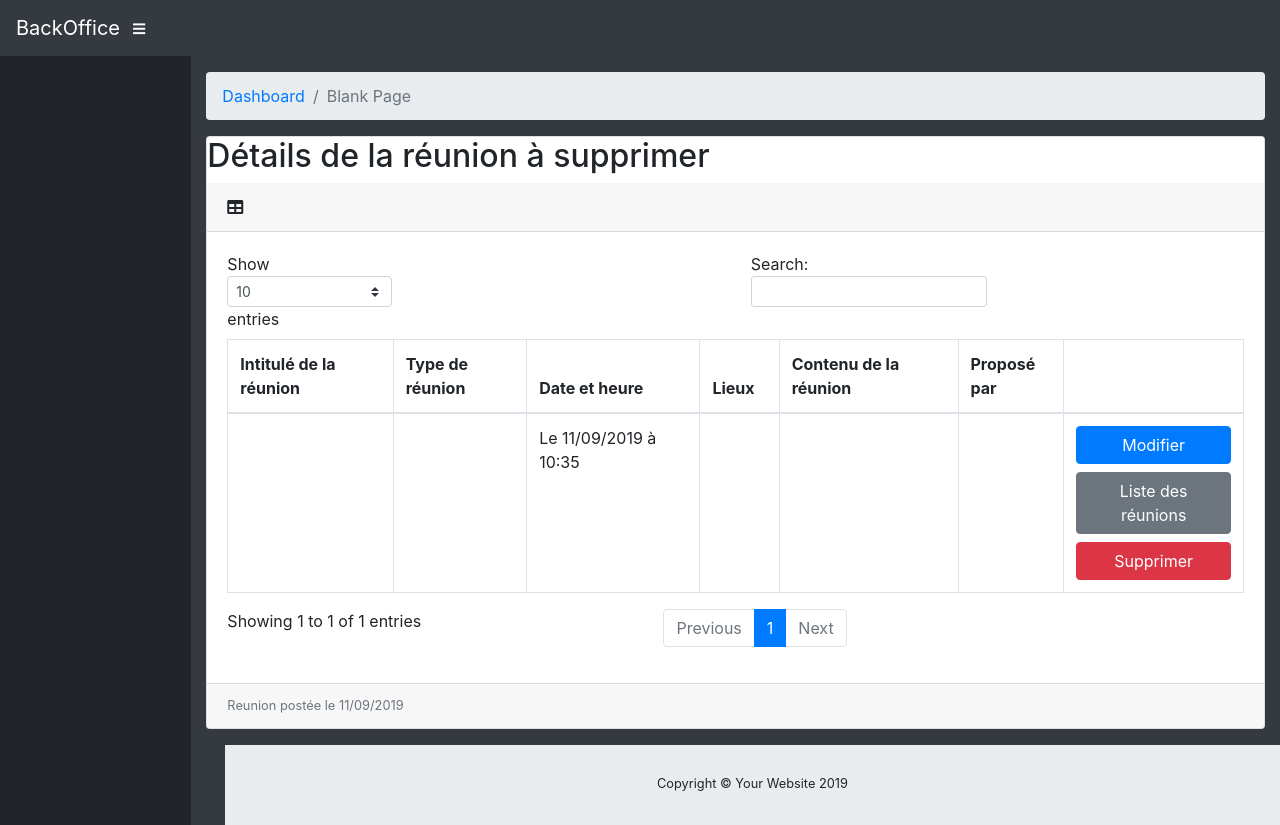
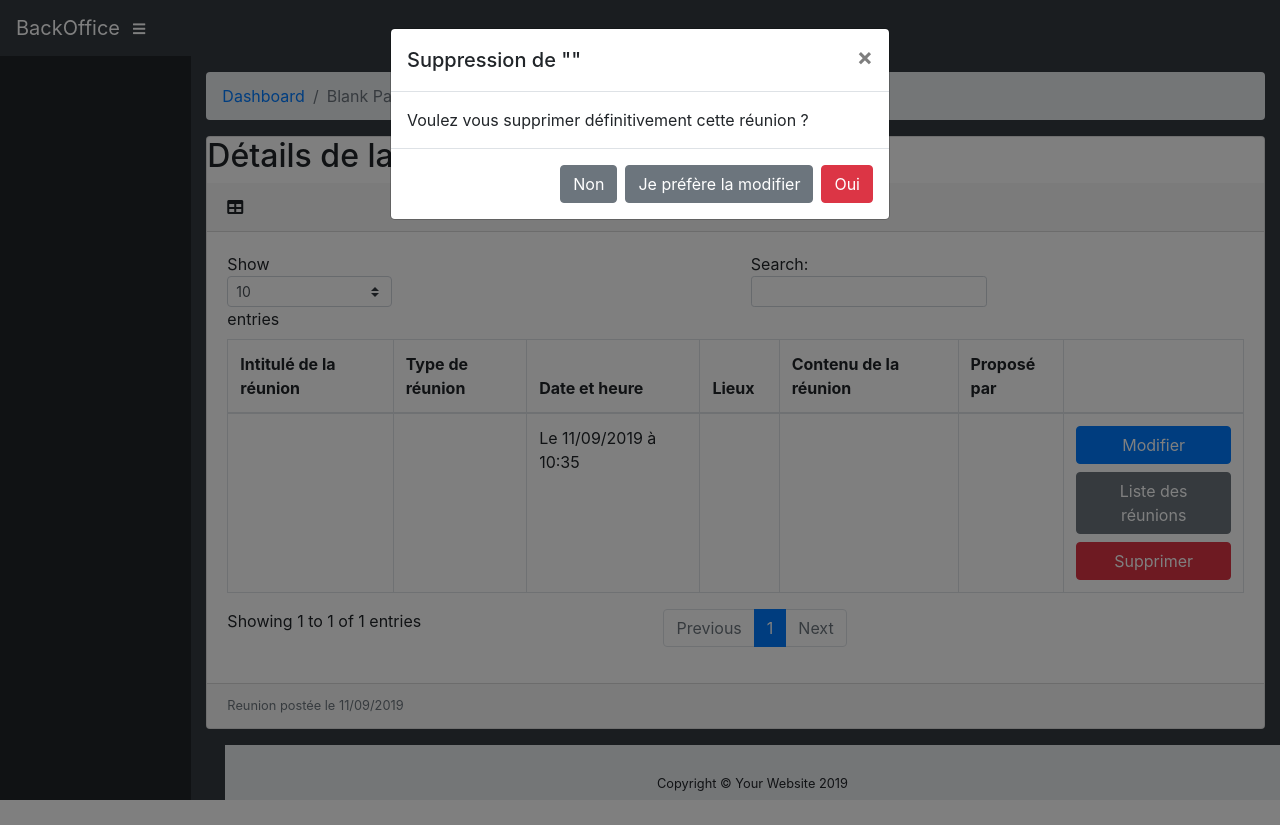
Before and after one commit to MartG31/moto_club, a Symfony app: template templates/reunions/delReu.html.twig in a window 1280 px wide, after a click on "Supprimer". After the commit the page ends 800 px from the top, so only its background shows below. Run offline with Twig, Linux system fonts and the light colour scheme; the template is opened without the code that fills it: most values are stand-ins (such as "Sample title", 1, 10 or a date in 2020); some libraries are stand-ins or nearby versions.

Commit message:
suppression

```diff
--- a/templates/reunions/addReu.html.twig
+++ b/templates/reunions/addReu.html.twig
@@ -54,7 +54,7 @@
           </div>
           <div class="card-body">
           {% if success == true %}
-            <a class="btn btn-succes btn-block" href="{{ path('add_reunion') }}" role="button">Ajouter une autre réunion</a>
+            <a class="btn btn-success btn-block" href="{{ path('add_reunion') }}" role="button">Ajouter une autre réunion</a>
           {% else %}
             <input type="submit" value="Ajouter" class="btn btn-primary btn-block">
           {% endif %}
--- a/templates/reunions/delReu.html.twig
+++ b/templates/reunions/delReu.html.twig
@@ -35,7 +35,7 @@
 	            	<a class="btn btn-primary btn-block" href="{{ path('edit_reunion', {id : reunionTrouvee.getId()}) }}" role="button">Modifier</a>
 	            	<a class="btn btn-secondary btn-block" href="{{ path('index_reunions') }}" role="button">Liste des réunions</a>
 	            	<button type="button" class="btn btn-danger btn-block" data-toggle="modal" data-target="#delReu">Supprimer</button>
-	            	<div class="modal fade" id="del-reu" tabindex="-1" role="dialog" aria-labelledby="suppressionReunion" aria-hidden="true">
+	            	<div class="modal fade" id="delReu" tabindex="-1" role="dialog" aria-labelledby="suppressionReunion" aria-hidden="true">
 	            	  <div class="modal-dialog" role="document">
 	            	    <div class="modal-content">
 	            	      <div class="modal-header">
@@ -50,7 +50,8 @@
 	            	      <div class="modal-footer">
 	            	        <button type="button" class="btn btn-secondary" data-dismiss="modal">Non</button>
 	            	        <a class="btn btn-secondary " href="{{ path('edit_reunion', {id : reunionTrouvee.getId()}) }}" role="button">Je préfère la modifier</a>
-	            	        <button type="button" class="btn btn-danger">Oui</button>
+	            	        <a class="btn btn-danger  " href="{{ path('del_conf', {id : reunionTrouvee.getId()}) }}" role="button">Oui </a>
+
 	            	      </div>
 	            	    </div>
 	            	  </div>
--- a/templates/reunions/editReu.html.twig
+++ b/templates/reunions/editReu.html.twig
@@ -10,7 +10,7 @@
       {% if errors is not empty %}
         <div class="alert alert-danger">{{errors|raw}}</div>
       {% elseif success == true %}
-        <div class="alert alert-success">La réunion a bien modifier</div>
+        <div class="alert alert-success">La réunion a bien été modifiée</div>
       {% endif %}
       <div class="card-body">
         <form method="post">
```
Also changed, not shown: src/Controller/ReunionsController.php (+7 -3 lines), templates/reunions/delConf.html.twig (+10 -5 lines).
